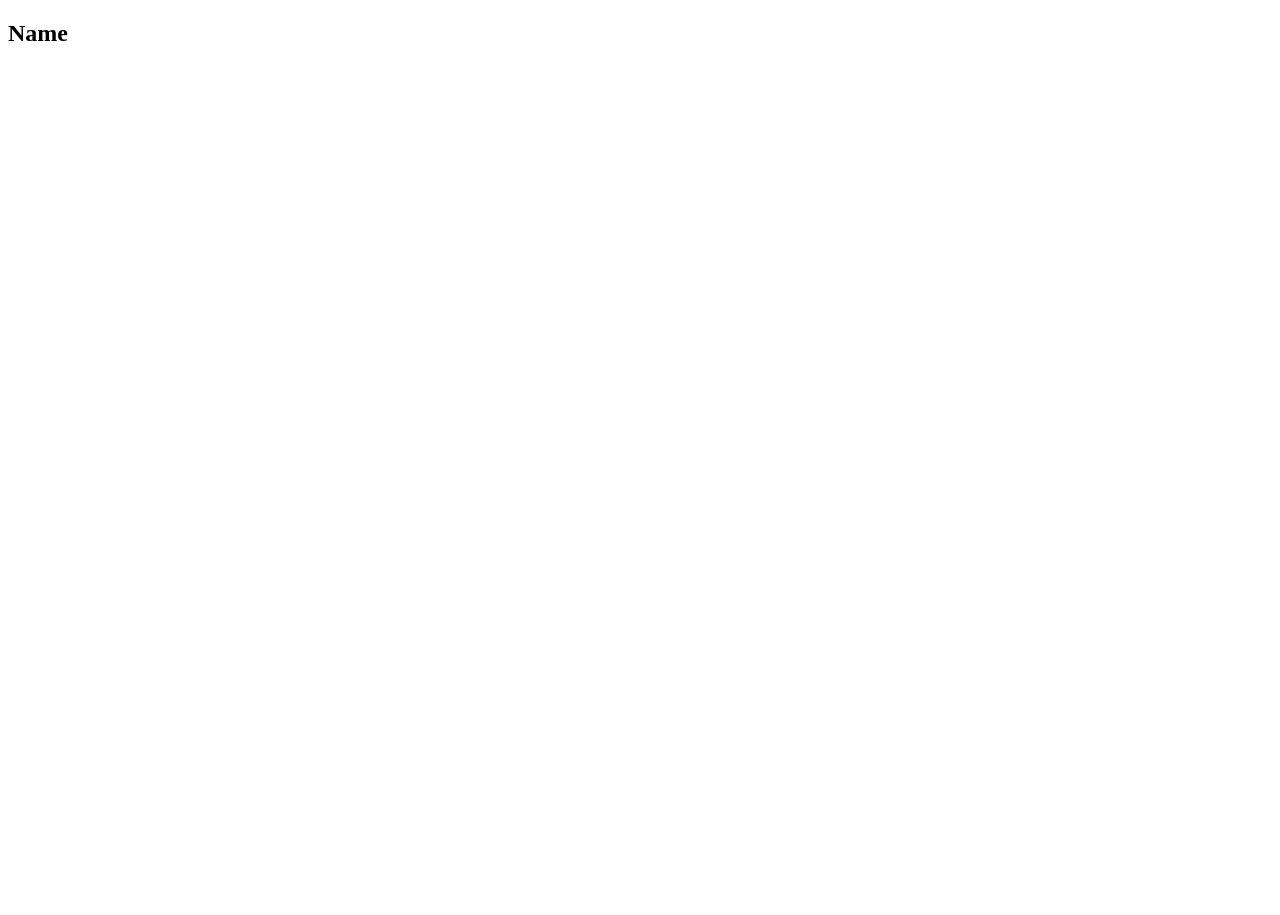
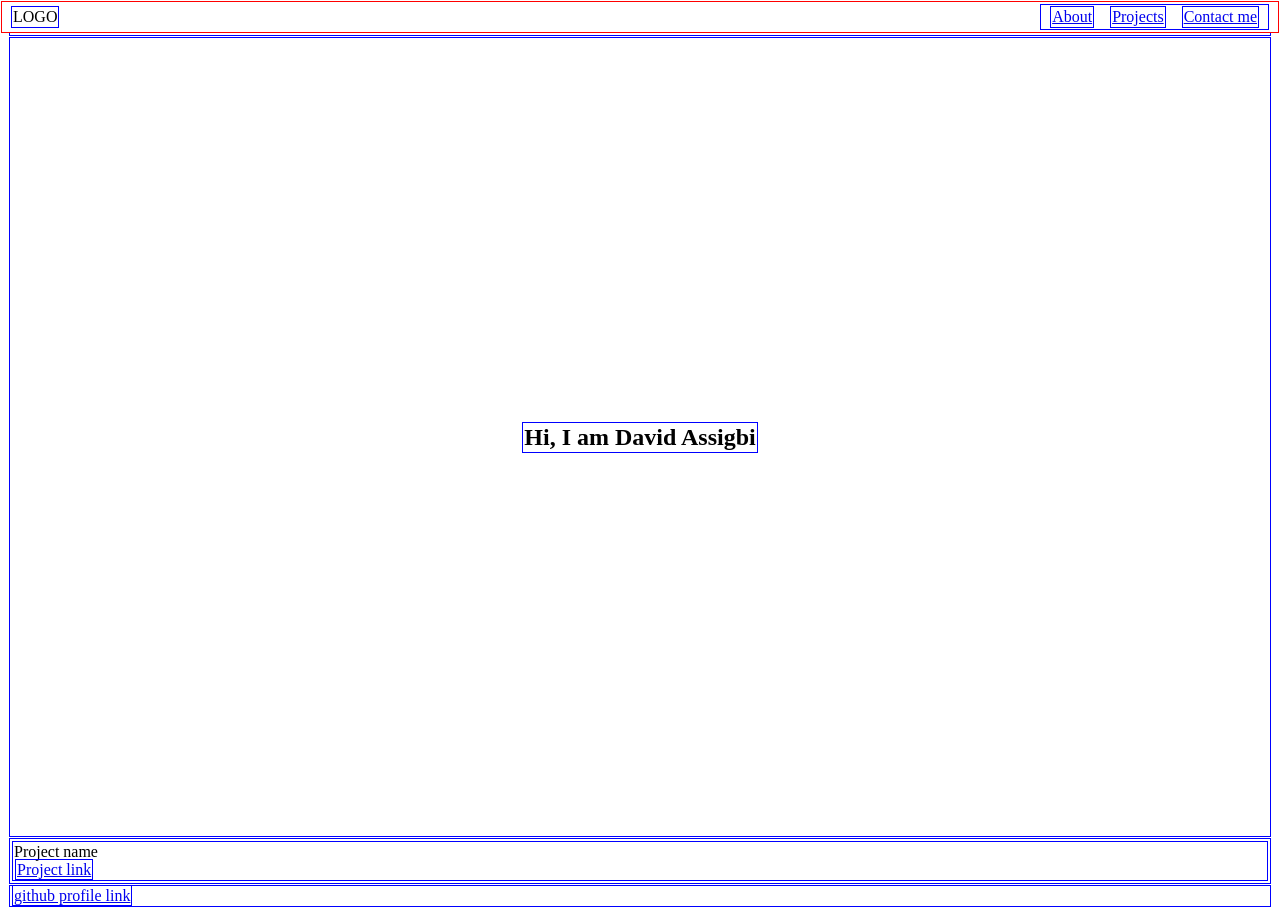
Before and after one commit to davidassigbi/personal-portfolio-fcc, a plain HTML site: page indext.html in a window 1280 px wide. Before the commit the page ends 828 px from the top, so only its background shows below. Drawn offline with Linux system fonts and the light colour scheme.

Commit message:
Getting fixed navbar width worrect by setting left and right to 0

```diff
--- a/indext.html
+++ b/indext.html
@@ -8,6 +8,26 @@
 </head>
 <body>
     <style>
+        :root {
+            --navbar-height: 2rem;
+            --debug-border-size: 1px;
+        }
+
+        * {
+            box-sizing: border-box;
+        }
+        body {
+            /* display: flex;
+            flex-direction: column;
+            align-items: center; */
+        }
+
+        body * {
+            margin: var(--debug-border-size);
+            padding: var(--debug-border-size);
+            border: var(--debug-border-size) solid blue;
+        }
+
         @media (max-width: 600px) { /* user story 9 */
             #projects {
                 display: flex;
@@ -16,30 +36,69 @@
         }
 
         #welcome-section { /* user story 10 */
+             /* height: calc(100vh - 0 * var(--debug-border-size));
+            max-height: calc(100vh - 0 * var(--debug-border-size)); */
             height: 100vh;
+            display: grid;
+            place-items: center;
         }
 
         #navbar { /* user story 12 */
+            border-color: red;
             position: fixed;
             top: 0;
+            /*width: 100%; */
+            left: 0;
+            right: 0;
+            height: var(--navbar-height);
+            padding: 0 .5rem;
+            display: flex;
+            justify-content: space-between;
+            align-items: center;
+            z-index: 2;
+        }
+
+        #navbar #links {
+            height: auto;
+            display: flex;
+        }
+
+        #navbar #links a {
+            align-self: stretch;
+            align-content: center;
+            margin: 0 .5rem;
+        }
+
+        .content-wrap {
+            margin-top: var(--navbar-height);
         }
     </style>
 
+    <nav id="navbar"> <!-- user story 6 -->
+        <div>LOGO</div>
+        <div id="links">
+            <a href="#about">About</a> <!-- user story 7 -->
+            <a href="#projects">Projects</a> <!-- user story 7 -->
+            <a href="#contact">Contact me</a> <!-- user story 7 -->
+        </div>
+    </nav>
+
+    <div class="content-wrap"></div>
+
     <section id="welcome-section"> <!-- user story 1 -->
-        <h1>Name</h1> <!-- user story 2 -->
+        <h1>Hi, I am David Assigbi</h1> <!-- user story 2 -->
     </section>
 
     <section id="projects"> <!-- user story 3 -->
         <div class="project-tile"> <!-- user story 4 -->
-            <a href="#"></a> <!-- user story 5 -->
+            Project name <br />
+            <a href="#">Project link</a> <!-- user story 5 -->
         </div>
     </section>
 
-    <nav id="navbar"> <!-- user story 6 -->
-        <a href="#projects"></a> <!-- user story 7 -->
-    </nav>
-
-    <a target="_blank" href="https://github.com/davidassigbi" id="profile-link"></a><!-- user story 8 -->
+    <footer id="footer">
+        <a target="_blank" href="https://github.com/davidassigbi" id="profile-link">github profile link</a><!-- user story 8 -->
+    </footer>
 
     <script src="index.js"></script>
     <script src="https://cdn.freecodecamp.org/testable-projects-fcc/v1/bundle.js"></script>
```
